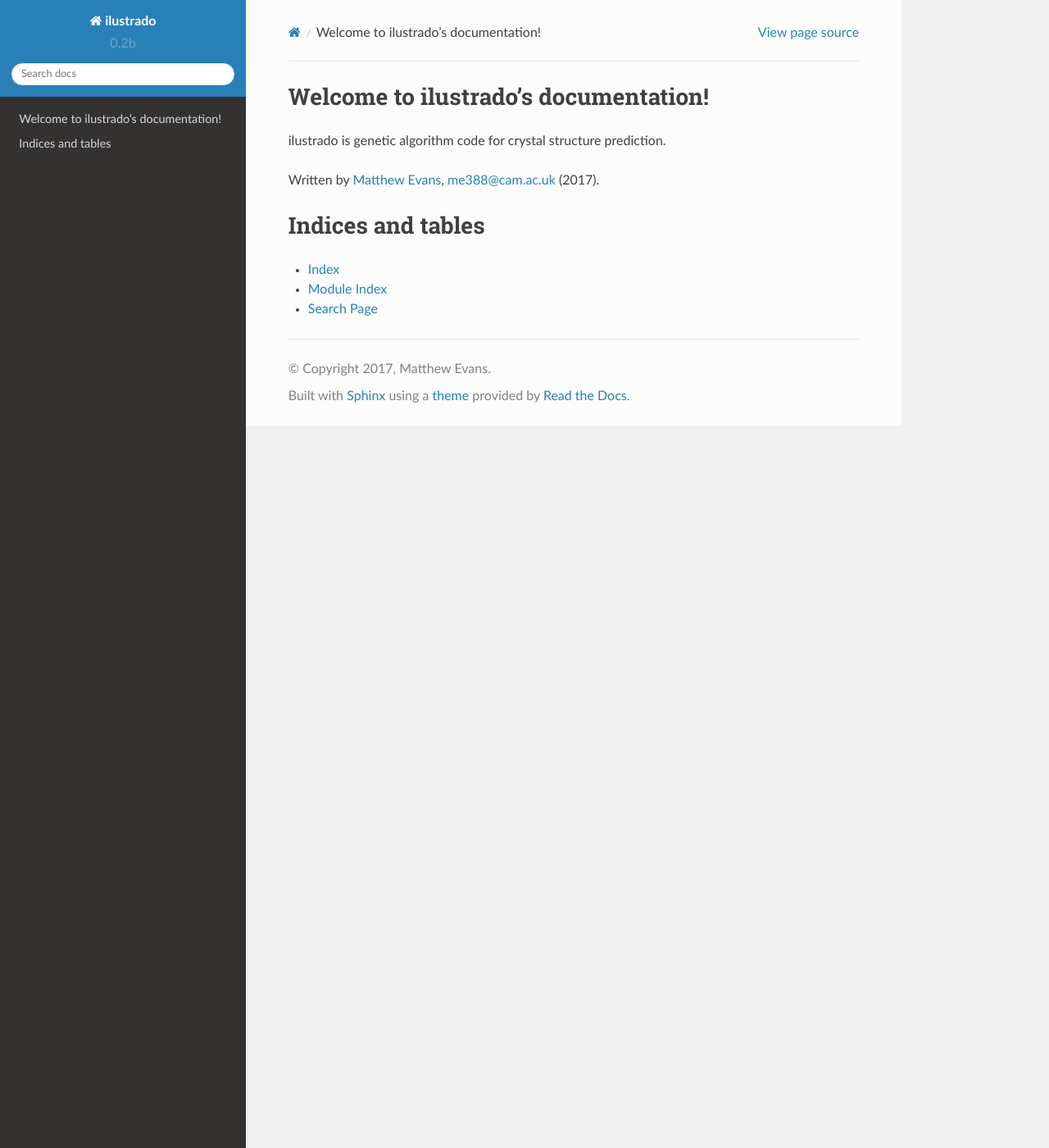
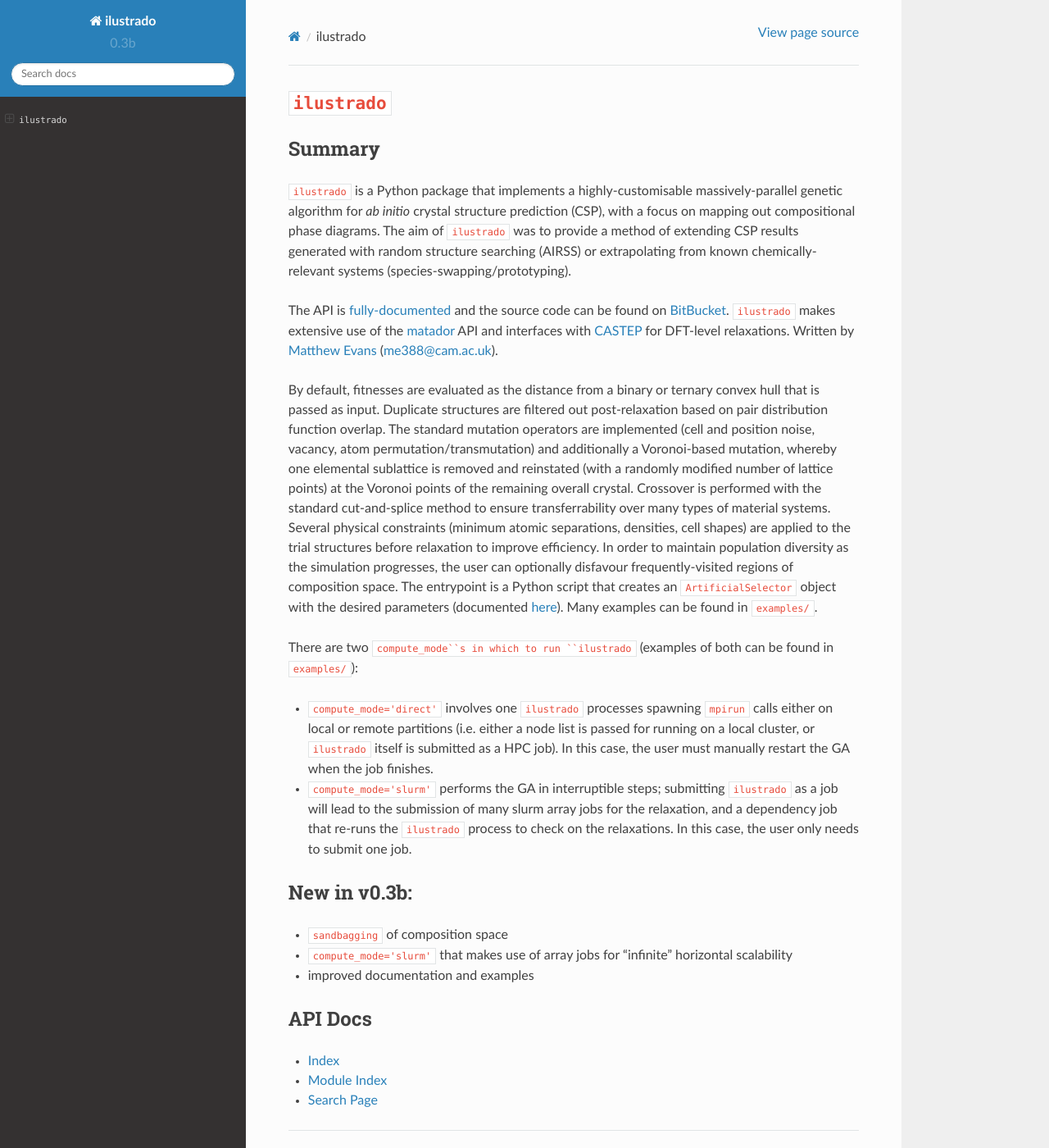
Before and after one commit to ml-evs/ilustrado, a Sphinx documentation site: the page built from docs/index.rst, in a window 1280 px wide and 1400 px high. Shown: the whole window at 82% size. Built offline with Sphinx 7.4.7 and the Read the Docs theme 2.0.0, drawn with Linux system fonts in a browser that asks for light colours; some of the changed text lies outside the part shown.

Commit message:
Overhaul of documentation/comments

```diff
--- a/README.md
+++ b/README.md
@@ -1,7 +1,21 @@
-# **ilustrado**
+# `ilustrado`
 
-ilustrado is a simple genetic algorithm created to run primarily on results from incomplete random structure searches.
+## Summary
 
-The main use case is for situations where the search space is prohibitively large to assure sufficient sampling. ilustrado makes extensive use of the [matador](https://bitbucket.org/me388/matador) API.
+`ilustrado` is a Python package that implements a highly-customisable massively-parallel genetic algorithm for *ab initio* crystal structure prediction (CSP), with a focus on mapping out compositional phase diagrams. The aim of `ilustrado` was to provide a method of extending CSP results generated with random structure searching (AIRSS) or extrapolating from known chemically-relevant systems (species-swapping/prototyping).
 
-Written by [Matthew Evans](http://www.tcm.phy.cam.ac.uk/~me388) me388@cam.ac.uk (2017).
+The API is [fully-documented](http://www.tcm.phy.cam.ac.uk/~me388/ilustrado) and the source code can be found on [BitBucket](https://bitbucket.org/me388/ilustrado). `ilustrado` makes extensive use of the [matador](https://tcm.phy.cam.ac.uk/~me388/matador) API and interfaces with [CASTEP](http://www.castep.org/) for DFT-level relaxations. Written by [Matthew Evans](http://www.tcm.phy.cam.ac.uk/~me388) (me388@cam.ac.uk).
+
+By default, fitnesses are evaluated as the distance from a binary or ternary convex hull that is passed as input. Duplicate structures are filtered out post-relaxation based on pair distribution function overlap. The standard mutation operators are implemented (cell and position noise, vacancy, atom permutation/transmutation) and additionally a Voronoi-based mutation, whereby one elemental sublattice is removed and reinstated (with a randomly modified number of lattice points) at the Voronoi points of the remaining overall crystal. Crossover is performed with the standard cut-and-splice method to ensure transferrability over many types of material systems. Several physical constraints (minimum atomic separations, densities, cell shapes) are applied to the trial structures before relaxation to improve efficiency. In order to maintain population diversity as the simulation progresses, the user can optionally disfavour frequently-visited regions of composition space. The entrypoint is a Python script that creates an `ArtificialSelector` object with the desired parameters (documented [here](http://www.tcm.phy.cam.ac.uk/~me388/ilustrado/ilustrado.html#ilustrado.ilustrado.ArtificialSelector)). Many examples can be found in `examples/`.
+
+There are two `compute_mode`s in which to run `ilustrado` (examples of both can be found in `examples/`):
+- `compute_mode='direct'` involves one `ilustrado` processes spawning `mpirun` calls either on local or remote partitions (i.e. either a node list is passed for running on a local cluster, or `ilustrado` itself is submitted as a HPC job). In this case, the user must manually restart the GA when the job finishes.
+- `compute_mode='slurm'` performs the GA in interruptible steps; submitting `ilustrado` as a job will lead to the submission of many slurm array jobs for the relaxation, and a dependency job that re-runs the `ilustrado` process to check on the relaxations. In this case, the user only needs to submit one job.
+
+## New in v0.3b:
+
+- `sandbagging` of composition space
+- `compute_mode='slurm'` that makes use of array jobs for "infinite" horizontal scalability
+- improved documentation and examples
+
+## API Docs
--- a/docs/conf.py
+++ b/docs/conf.py
@@ -33,6 +33,8 @@ sys.path.insert(0, os.path.abspath('..'))
 # extensions coming with Sphinx (named 'sphinx.ext.*') or your custom
 # ones.
 extensions = ['sphinx.ext.autodoc',
+              'm2r',
+              'sphinxcontrib.napoleon',
               'sphinx.ext.mathjax']
 
 # Add any paths that contain templates here, relative to this directory.
@@ -49,7 +51,7 @@ master_doc = 'index'
 
 # General information about the project.
 project = 'ilustrado'
-copyright = '2017, Matthew Evans'
+copyright = '2017-2018, Matthew Evans'
 author = 'Matthew Evans'
 
 # The version info for the project you're documenting, acts as replacement for
@@ -57,9 +59,9 @@ author = 'Matthew Evans'
 # built documents.
 #
 # The short X.Y version.
-version = '0.2b'
+version = '0.3b'
 # The full version, including alpha/beta/rc tags.
-release = '0.2b'
+release = '0.3b'
 
 # The language for content autogenerated by Sphinx. Refer to documentation
 # for a list of supported languages.
@@ -71,13 +73,31 @@ language = None
 # List of patterns, relative to source directory, that match files and
 # directories to ignore when looking for source files.
 # This patterns also effect to html_static_path and html_extra_path
-exclude_patterns = ['_build', 'Thumbs.db', '.DS_Store', '*test*', 'setup.py']
+exclude_patterns = ['_build', 'Thumbs.db', '.DS_Store', 'tests', '*tests*', 'setup.py']
+exclude_path = ['ilustrado/tests']
 
 # The name of the Pygments (syntax highlighting) style to use.
 pygments_style = 'sphinx'
 
 # If true, `todo` and `todoList` produce output, else they produce nothing.
 todo_include_todos = False
+
+# -- Napolean options -----------------------------------------------------
+
+# Napoleon settings
+#
+napoleon_google_docstring = True
+napoleon_numpy_docstring = True
+napoleon_include_init_with_doc = False
+napoleon_include_private_with_doc = False
+napoleon_include_special_with_doc = False
+napoleon_use_admonition_for_examples = False
+napoleon_use_admonition_for_notes = False
+napoleon_use_admonition_for_references = False
+napoleon_use_ivar = False
+napoleon_use_param = False
+napoleon_use_rtype = False
+napoleon_use_keyword = False
 
 
 # -- Options for HTML output ----------------------------------------------
@@ -87,13 +107,12 @@ todo_include_todos = False
 #
 html_theme = 'sphinx_rtd_theme'
 html_them_path = [sphinx_rtd_theme.get_html_theme_path()]
-html_them_path = [sphinx_rtd_theme.get_html_theme_path()]
+html_theme_path = [sphinx_rtd_theme.get_html_theme_path()]
 
 # Theme options are theme-specific and customize the look and feel of a theme
 # further.  For a list of options available for each theme, see the
 # documentation.
 #
-# html_theme_options = {}
 
 # Add any paths that contain custom static files (such as style sheets) here,
 # relative to this directory. They are copied after the builtin static files,
--- a/docs/index.rst
+++ b/docs/index.rst
@@ -3,15 +3,7 @@
    You can adapt this file completely to your liking, but it should at least
    contain the root `toctree` directive.
 
-Welcome to ilustrado's documentation!
-===================================
-
-ilustrado is genetic algorithm code for crystal structure prediction.
-
-Written by `Matthew Evans <www.tcm.phy.cam.ac.uk/~me388>`_, me388@cam.ac.uk (2017).
-
-Indices and tables
-==================
+.. mdinclude:: ../README.md
 
 * :ref:`genindex`
 * :ref:`modindex`
--- a/setup.py
+++ b/setup.py
@@ -29,5 +29,6 @@ setup(name='ilustrado',
       extras_require={
           'matador': ['matador'],
           'voronoi': ['ajm_group_voronoi_code'],
+          'docs': ['sphinx', 'sphinx_rtd_theme', 'm2r', 'sphinxcontrib-napoleon'],
       },
       zip_safe=False)
```
Also changed, not shown: 7 other files.
